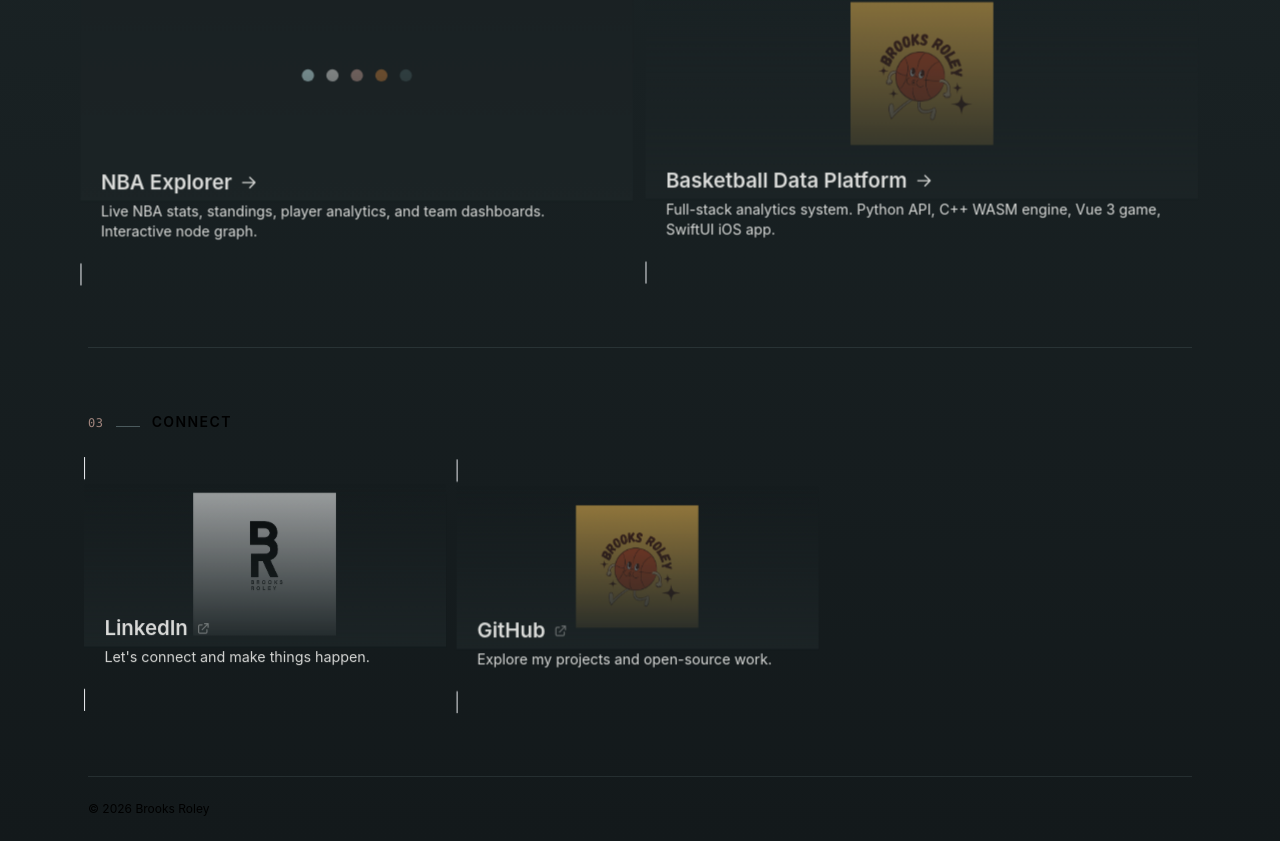
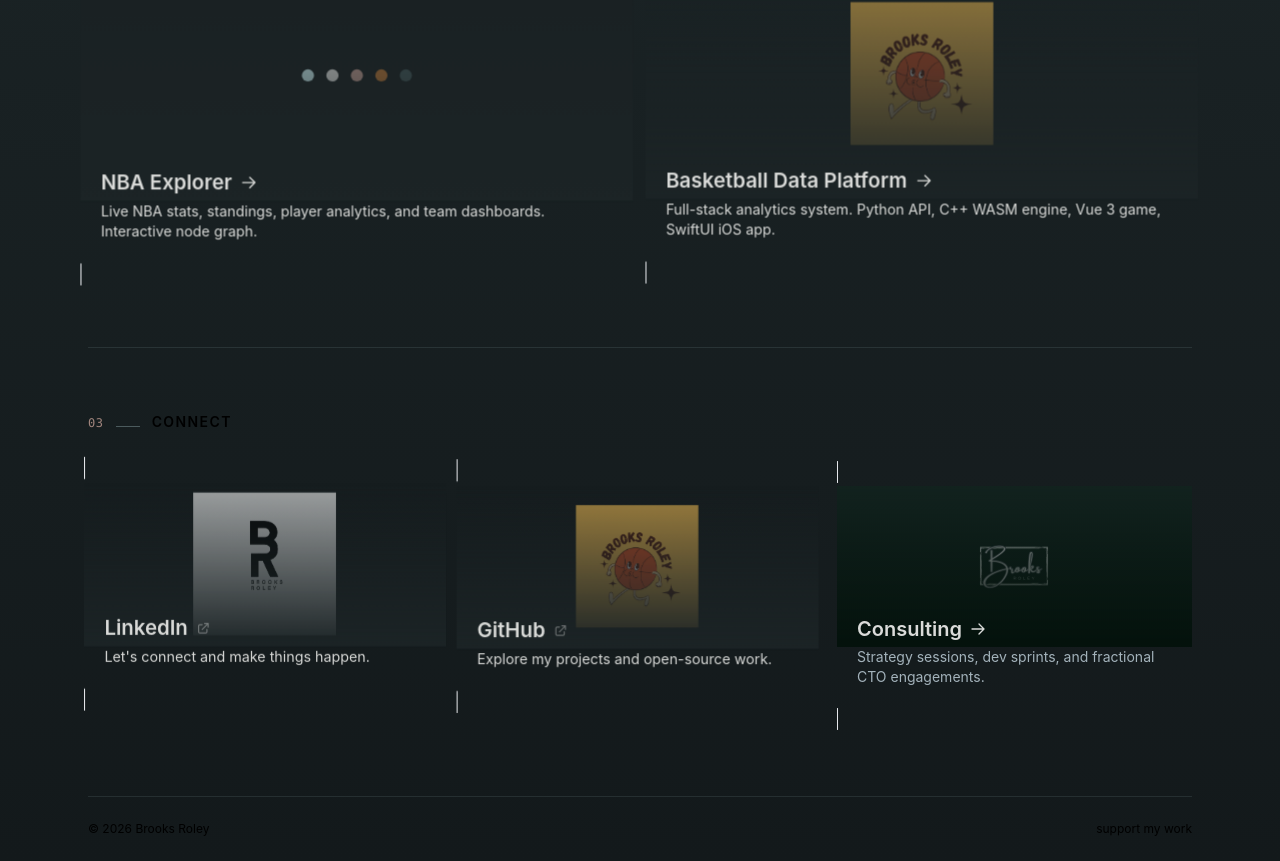
Before and after one commit to brooksRoley/zero-next, a Next.js app: page / in a window 1280 px wide. Shown: the part 2423-3284 px from the top of the page. Built offline with nearby package versions, Linux system fonts and the light colour scheme.

Commit message:
feat: surface consulting card and support link on homepage
Uncomment the consulting TiltCard in the Connect section and
the "support my work" footer link so visitors can actually
discover these pages.

```diff
--- a/src/pages/index.tsx
+++ b/src/pages/index.tsx
@@ -321,7 +321,6 @@ export default function Home() {
               </Reveal>
             </div>
 
-            {/* Consulting route temporarily disabled
             <Reveal delay={300}>
               <TiltCard>
                 <Link href="/consulting" className={cardBase}>
@@ -341,7 +340,6 @@ export default function Home() {
                 </Link>
               </TiltCard>
             </Reveal>
-            */}
 
           </PhysicsField>
         </section>
@@ -350,9 +348,9 @@ export default function Home() {
         <footer className="border-t border-[#C5E7EA]/10 py-6">
           <div className="flex items-center justify-between text-xs text-[#DADBD9]/46">
             <span>&copy; {new Date().getFullYear()} Brooks Roley</span>
-            {/* <Link href="/funding" className="transition-colors hover:text-[#C5E7EA]">
+            <Link href="/funding" className="transition-colors hover:text-[#C5E7EA]">
               support my work
-            </Link> */}{/* commented out until LLC is set up */}
+            </Link>
           </div>
         </footer>
       </div>
```
